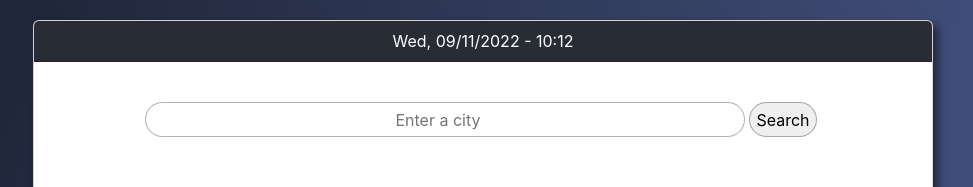
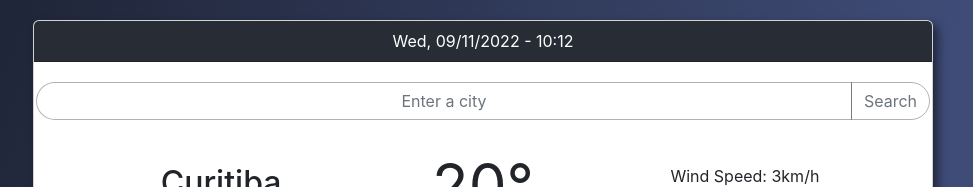
Before and after one commit to amandanagao/shecodes-react-project, a React (Create React App) app: page / in a window 1280 px wide. Shown: the top 187 px of the page, without its empty margins (157-1130 px from the left). Built offline with nearby package versions, Linux system fonts and the light colour scheme.

Commit message:
Updated Search Form/Button

```diff
--- a/src/WeatherSearch.css
+++ b/src/WeatherSearch.css
@@ -2,24 +2,22 @@
     margin-bottom: 20px;
 }
 
-.WeatherSearch form {
+.WeatherSearch .search-form {
     text-align: center;
-    margin: 40px 0 60px;
+    margin: 20px 2px;
 }
 
 .WeatherSearch input {
     text-align: center;
     border: 1px solid rgba(0, 0, 0, 0.3);
     border-radius: 20px;
-    height: 35px;
-    width: 600px;
 }
 
 .WeatherSearch button {
     border: 1px solid rgba(0, 0, 0, 0.3);
     border-radius: 20px;
     margin: 0 4px;
-    height: 35px;
+    transition: 200ms all ease-in-out;
 }
 
 .WeatherSearch button:hover {
--- a/src/WeatherSearch.js
+++ b/src/WeatherSearch.js
@@ -2,6 +2,9 @@ import React, { useState } from "react";
 import Container from "react-bootstrap/Container";
 import Row from "react-bootstrap/Row";
 import Col from "react-bootstrap/Col";
+import Button from "react-bootstrap/Button";
+import Form from "react-bootstrap/Form";
+import InputGroup from "react-bootstrap/InputGroup";
 
 import "./WeatherSearch.css";
 
@@ -19,12 +22,12 @@ export default function WeatherSearch() {
 
     let searchForm = (
         <form onSubmit={handleSubmit}>
-            <input
-                type="search"
-                placeholder="Enter a city"
-                onChange={updateCity}
-            />
-            <button type="submit">Search</button>
+            <InputGroup className="search-form" onChange={updateCity}>
+                <Form.Control placeholder="Enter a city" />
+                <Button type="submit" variant="outline-secondary">
+                    Search
+                </Button>
+            </InputGroup>
         </form>
     );
 
```
